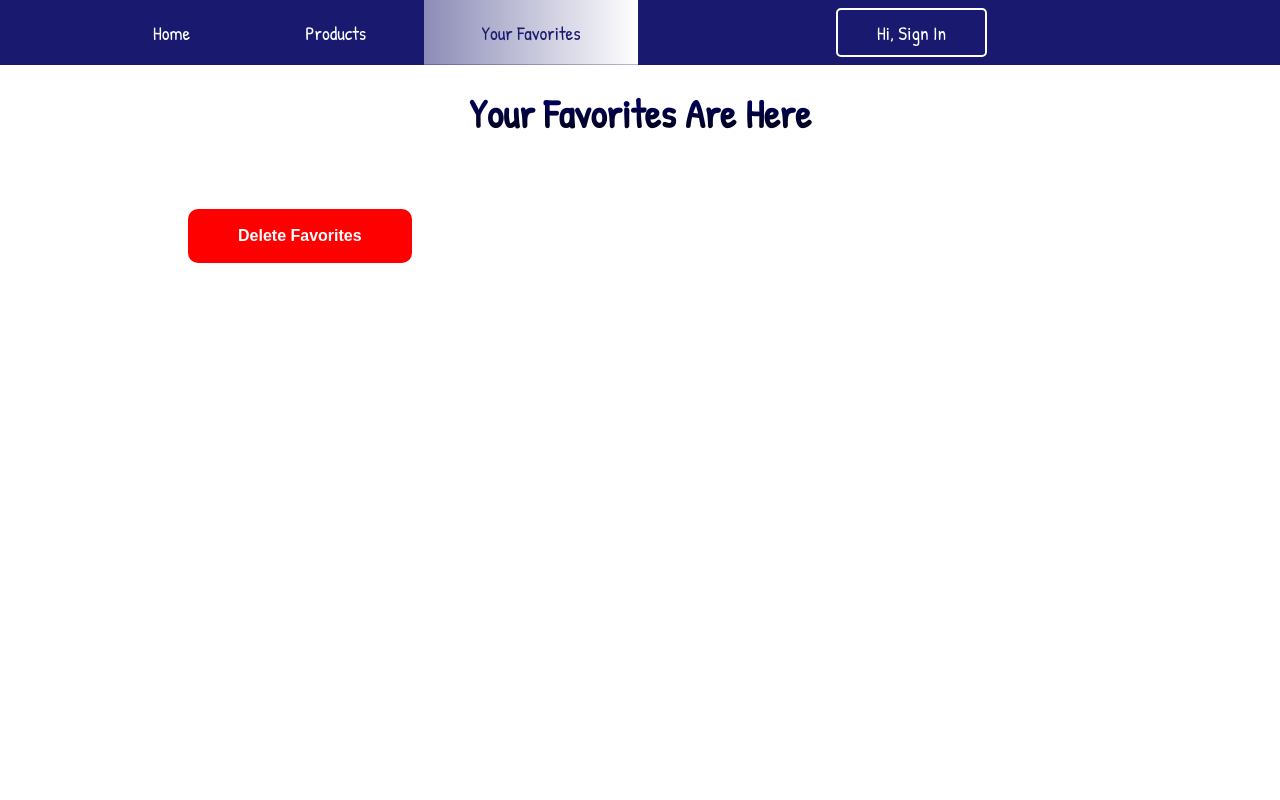
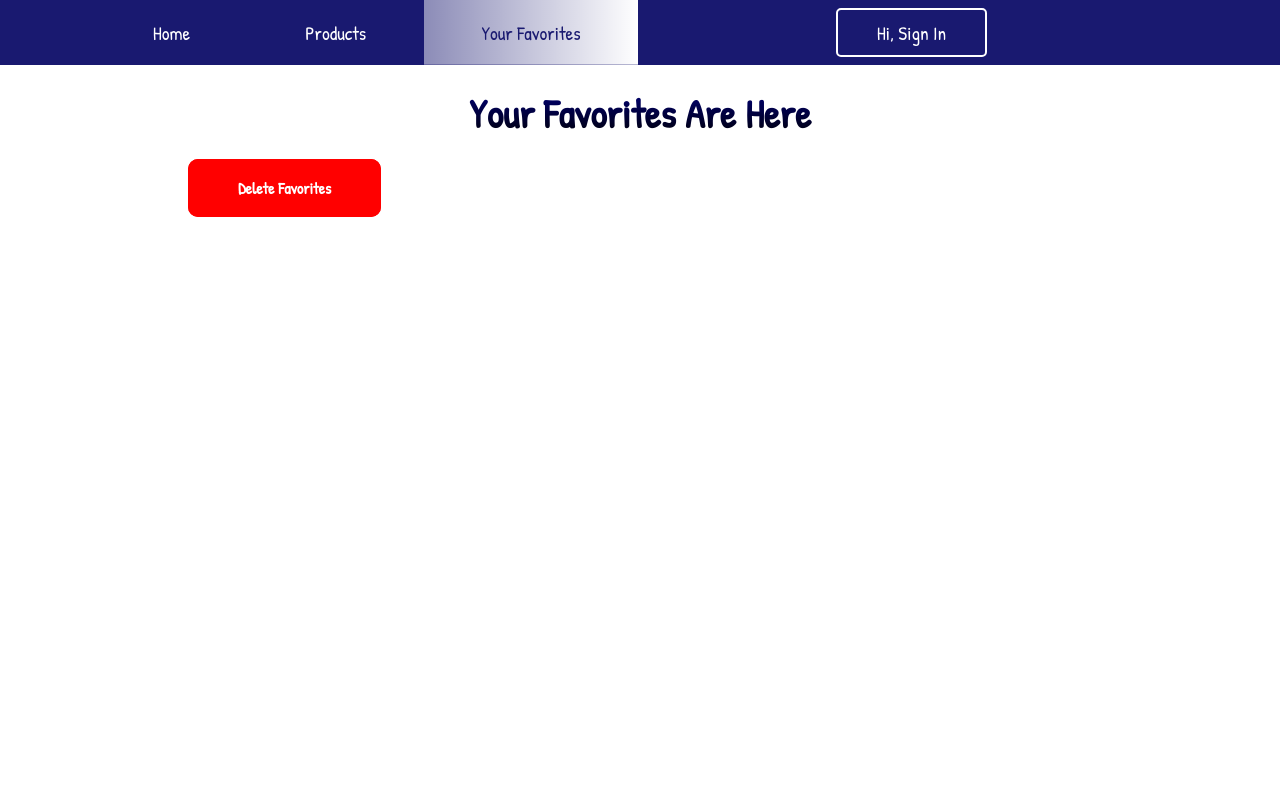
Before and after one commit to AmarVcode/Immortal-Myecommerce, an Angular app in the folder my-app/: page /Favorites in a window 1280 px wide. Shown: the top 800 px of the page. Built offline with nearby package versions, Linux system fonts and the light colour scheme.

Commit message:
deteted comoplete

```diff
--- a/my-app/src/app/app-routing.module.ts
+++ b/my-app/src/app/app-routing.module.ts
@@ -14,8 +14,7 @@ const routes: Routes = [
   { path: 'Favorites', component: FavoritesComponent },
   { path: 'productdetail', component: ProductdetailComponent },
   { path: 'Products/productdetail', component: ProductdetailComponent },
-  { path: 'Favorites/productdetail', component: ProductdetailComponent },
-  { path: 'SignIn/Home', component: HomeComponent },
+  { path: 'Favorites/productdetail', component: ProductdetailComponent }
 
 
 
--- a/my-app/src/app/myComponents/favorites/favorites.component.html
+++ b/my-app/src/app/myComponents/favorites/favorites.component.html
@@ -21,9 +21,9 @@
         </div>
 
     </div>
-<button (click)="deleted()" id="delete">
+<a (click)="deleted()" id="delete" routerLink="">
     Delete Favorites
-</button>
+</a>
 </main>
 
 <div id="fixed" (click)="removefixed()">
--- a/my-app/src/app/myComponents/favorites/favorites.component.ts
+++ b/my-app/src/app/myComponents/favorites/favorites.component.ts
@@ -21,7 +21,6 @@ deleted(){
   let empty:any=[]
 
   localStorage.setItem("fav",empty)
-  window.location.reload()
 }
 
 
--- a/my-app/src/app/myComponents/form/form.component.html
+++ b/my-app/src/app/myComponents/form/form.component.html
@@ -20,5 +20,5 @@
         <option value="Bermuda">Bermuda</option>
         <option value="Pochinki">Pochinki</option>
     </select>
-    <a routerLink="Home" id="sign" (click)="signInUser()">Sign In</a>
+    <a id="sign" (click)="signInUser()">Sign In</a>
 </form>
```
